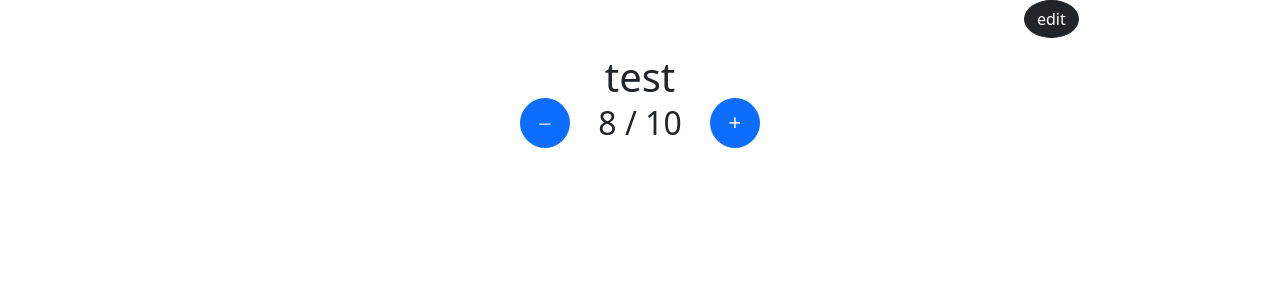
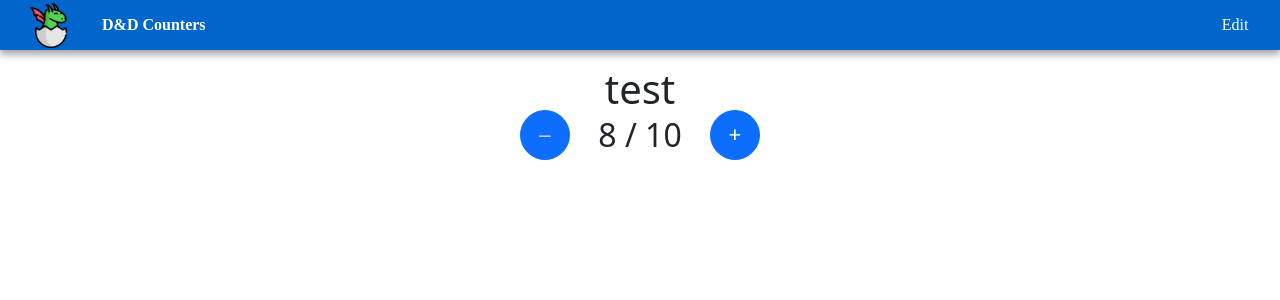
Before and after one commit to offeka/DndCounters, a Vue app: page / in a window 1280 px wide. Shown: the top 300 px of the page. Built offline with nearby package versions, Linux system fonts and the light colour scheme.

Commit message:
added new nav-bar

```diff
--- a/src/App.vue
+++ b/src/App.vue
@@ -1,25 +1,26 @@
 <template>
   <div id="app">
-    <button class="btn rounded-circle edit-button btn-dark" @click="changeMode">edit</button>
+    <NavBar appTitle="D&D Counters" />
     <CountersView class="view"></CountersView>
   </div>
 </template>
 
 <script lang="ts">
-import Vue, {VueConstructor} from "vue";
-import store from "@/store"
+import Vue, { VueConstructor } from "vue";
+import store from "@/store";
 import CountersView from "@/components/CountersView.vue";
+import NavBar from "@/components/NavBar.vue";
 
 export default (Vue as VueConstructor).extend({
-  name: 'App',
+  name: "App",
   store,
-  components: {CountersView},
+  components: { CountersView, NavBar },
   methods: {
     changeMode(): void {
-      this.$store.commit("changeMode")
-    }
-  }
-})
+      this.$store.commit("changeMode");
+    },
+  },
+});
 </script>
 
 <style>
--- /dev/null
+++ b/src/components/NavBar.vue
@@ -0,0 +1,77 @@
+<template>
+  <div id="container">
+    <div id="title-container">
+      <img id="logo" src="@/assets/logo.png" />
+      <div id="title">{{ appTitle }}</div>
+    </div>
+    <div id="buttons-container">
+      <button @click="changeMode" class="navbar-button">
+        {{ this.$store.state.mode === "edit" ? "Save" : "Edit" }}
+      </button>
+    </div>
+  </div>
+</template>
+
+<script lang="ts">
+import Vue from "vue";
+export default Vue.extend({
+  name: "NavBar",
+  props: { appTitle: String },
+  methods: {
+    changeMode(): void {
+      this.$store.commit("changeMode");
+    },
+  },
+});
+</script>
+
+<style scoped>
+#container {
+  width: 100%;
+  font-family: "Heebo";
+  display: flex;
+  justify-content: space-between;
+  align-items: center;
+  color: white;
+  font-weight: bold;
+  height: 50px;
+  box-shadow: 0 4px 8px 0 rgba(0, 0, 0, 0.4);
+  background-color: #0066cc;
+}
+#buttons-container,
+#title-container {
+  display: flex;
+  align-items: center;
+  justify-content: space-between;
+  user-select: none;
+  margin: 2%;
+  height: inherit;
+}
+
+#title-container {
+  width: 180px;
+}
+
+#logo {
+  height: 45px;
+}
+
+#title {
+  display: flex;
+  align-items: center;
+}
+
+.navbar-button {
+  color: white;
+  transition: ease 0.3s;
+  background: none;
+  outline: none;
+  border: none;
+  height: 50px;
+}
+
+.navbar-button:hover {
+  background-color: #478fd6;
+  font-weight: bolder;
+}
+</style>
```
